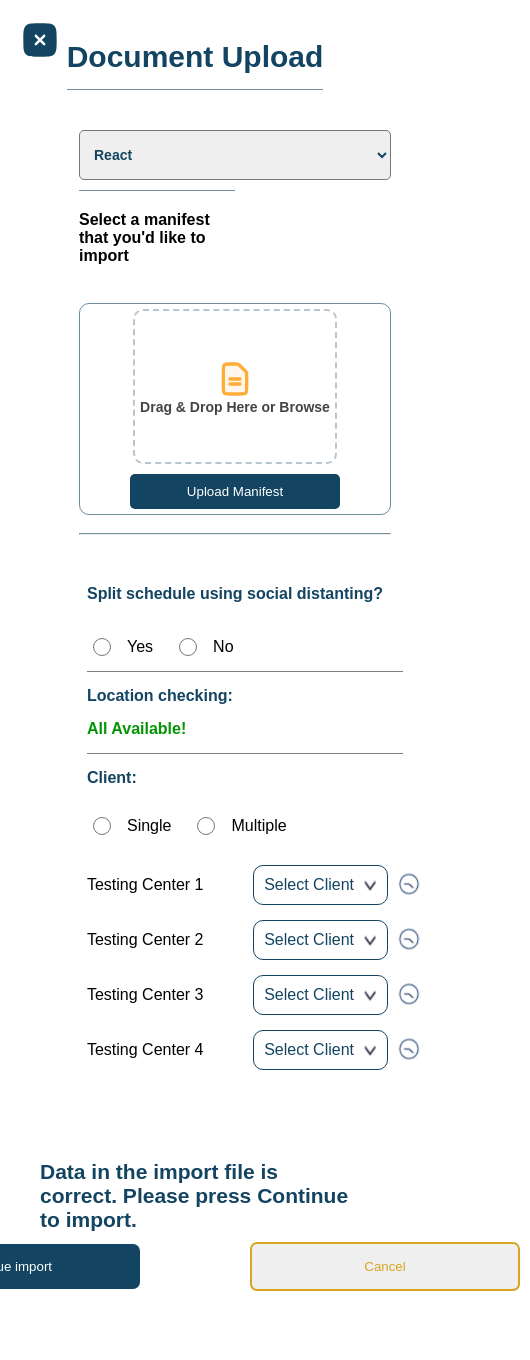
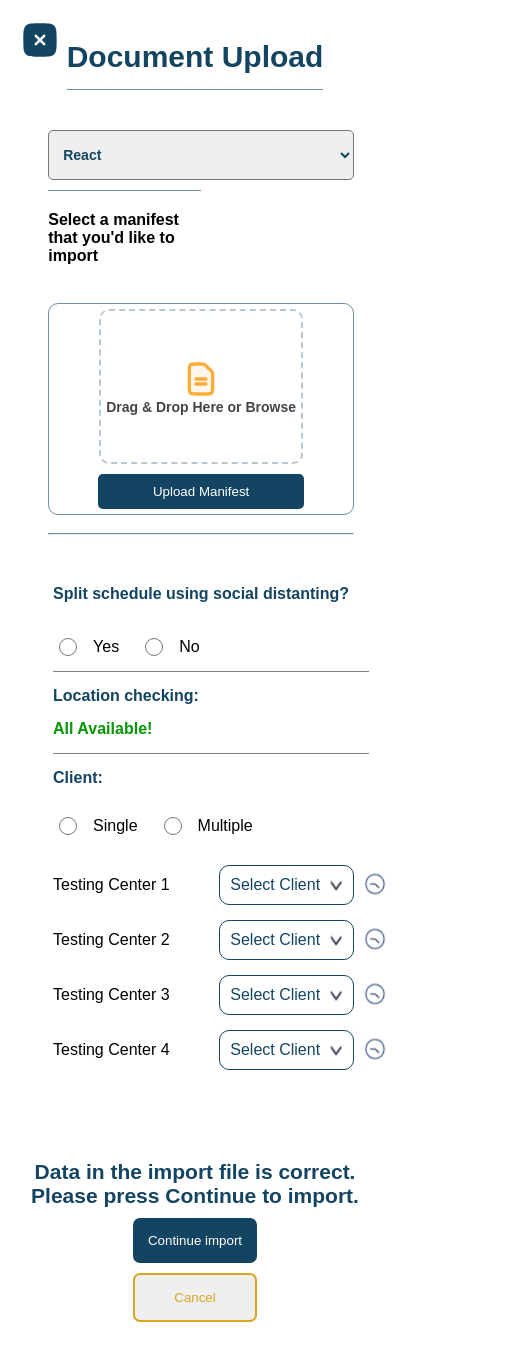
Before and after one commit to Faxraddin/Robby, a React (Create React App) app: page / in a window 390 px wide. Shown: the top 1360 px of the page, 530 px wide, since content can reach past the window. Built offline with nearby package versions, Linux system fonts and the light colour scheme.

Commit message:
changed the color of the radio button and made everything much more responsive

```diff
--- a/src/components/Buttons/Buttons.css
+++ b/src/components/Buttons/Buttons.css
@@ -10,6 +10,7 @@
     color: rgb(19, 68, 97);
     font-weight: 600;
     font-size: 21px;
+    text-align: center;
 }
 
 .btns {
@@ -18,7 +19,6 @@
     align-items: center;
     justify-content: space-between;
     gap: 20px;
-    width: 650px;
 }
 
 .btns button {
@@ -58,3 +58,14 @@
 .btn2:active{
     opacity: 0.8;
 }
+
+@media screen and (max-width: 630px) {
+    .btns {
+        flex-direction: column;
+        gap: 10px;
+    }
+
+    .btns button {
+        width: 100%;
+    }
+}
--- a/src/components/Form.css
+++ b/src/components/Form.css
@@ -2,7 +2,7 @@
     display: flex;
     align-items: center;
     justify-content: center;
-    width: 100vw;
+    width: 98vw;
     gap: 25px;
 }
 
--- a/src/components/RightPart.css
+++ b/src/components/RightPart.css
@@ -133,12 +133,6 @@
 
 input[type=radio] {
     width: 30px;
+    cursor: pointer;
+    accent-color: rgb(19, 68, 97);
 }
-
-input[type=radio]:checked {
-    border: 5px solid rgb(19, 68, 97) !important;
-}
-
-input[type=radio]:checked::before{
-    background: rgb(19, 68, 97) !important;
-}
--- a/src/index.css
+++ b/src/index.css
@@ -5,7 +5,7 @@
 }
 
 .app {
-  padding: 40px;
+  padding: 40px 10px;
   position: relative;
 }
 
```
